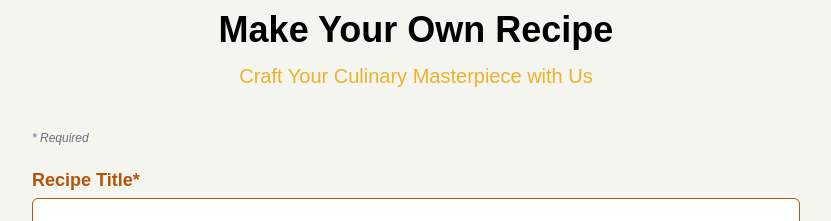
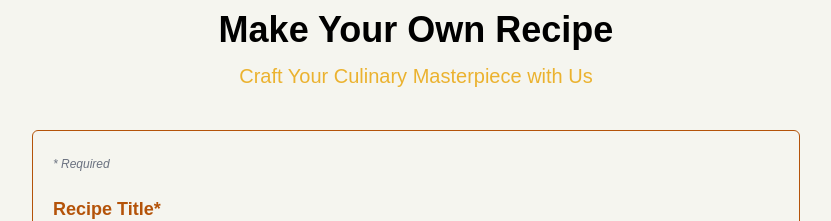
Before and after one commit to rosennabs/appetive, a React (Create React App) app in the folder frontend/: page /add-recipe in a window 1280 px wide. Shown: the part 400-621 px from the top of the page, without its empty margins (224-1055 px from the left). Built offline with nearby package versions, Linux system fonts and the light colour scheme; no server answers.

Commit message:
Add border to form

```diff
--- a/frontend/src/components/RecipeForm.jsx
+++ b/frontend/src/components/RecipeForm.jsx
@@ -26,7 +26,6 @@ function RecipeForm() {
         Craft Your Culinary Masterpiece with Us
       </h1>
 
-      <h6 className="text-xs italic text-gray-500">* Required</h6>
       <Formik
         initialValues={{
           ingredients: [emptyIngredient],
@@ -52,7 +51,8 @@ function RecipeForm() {
         }}
       >
         {({ values, handleChange }) => (
-          <Form>
+          <Form className="border border-amber-700 rounded-md px-5 py-5">
+            <span className="text-xs italic text-gray-500">* Required</span>
             <div className="my-5">
             <label className="block font-bold text-amber-700 text-lg" htmlFor="title">Recipe Title*</label>
             <Field
```
